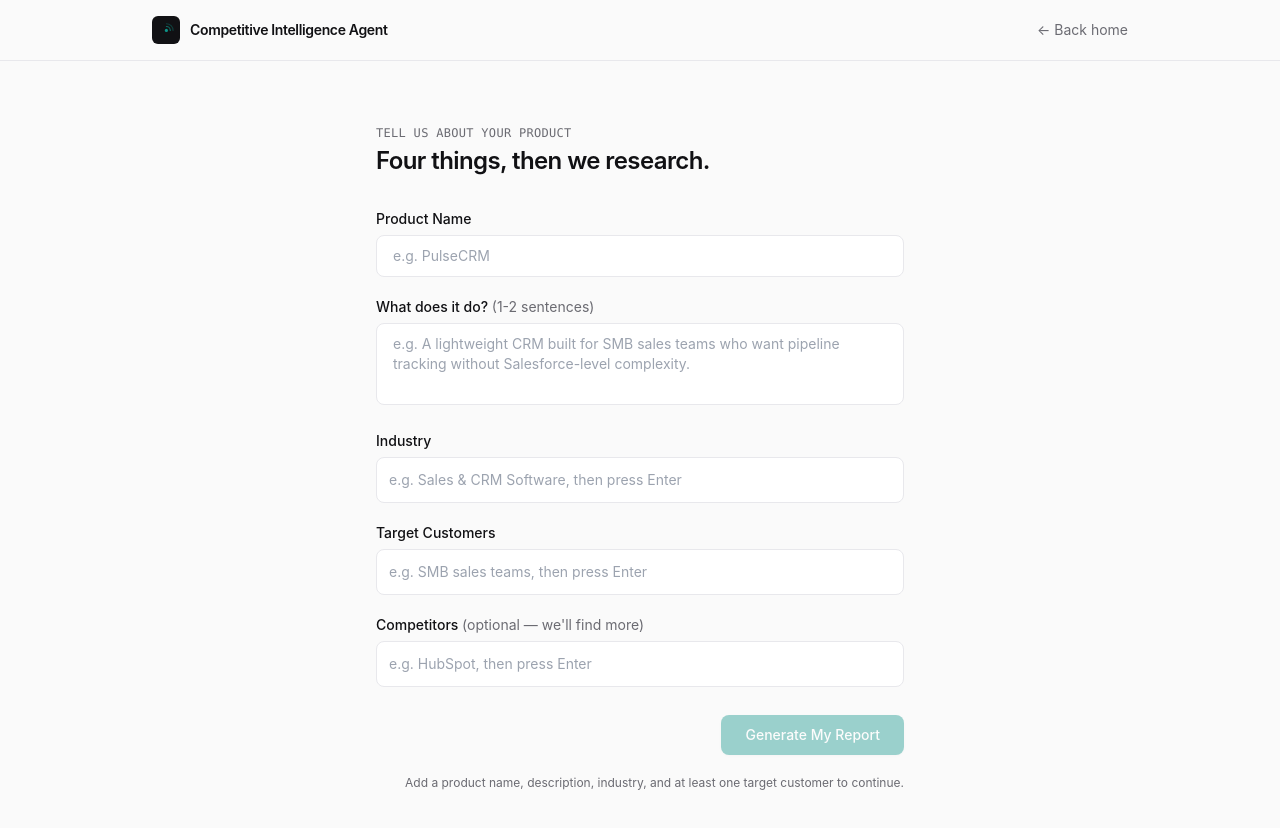
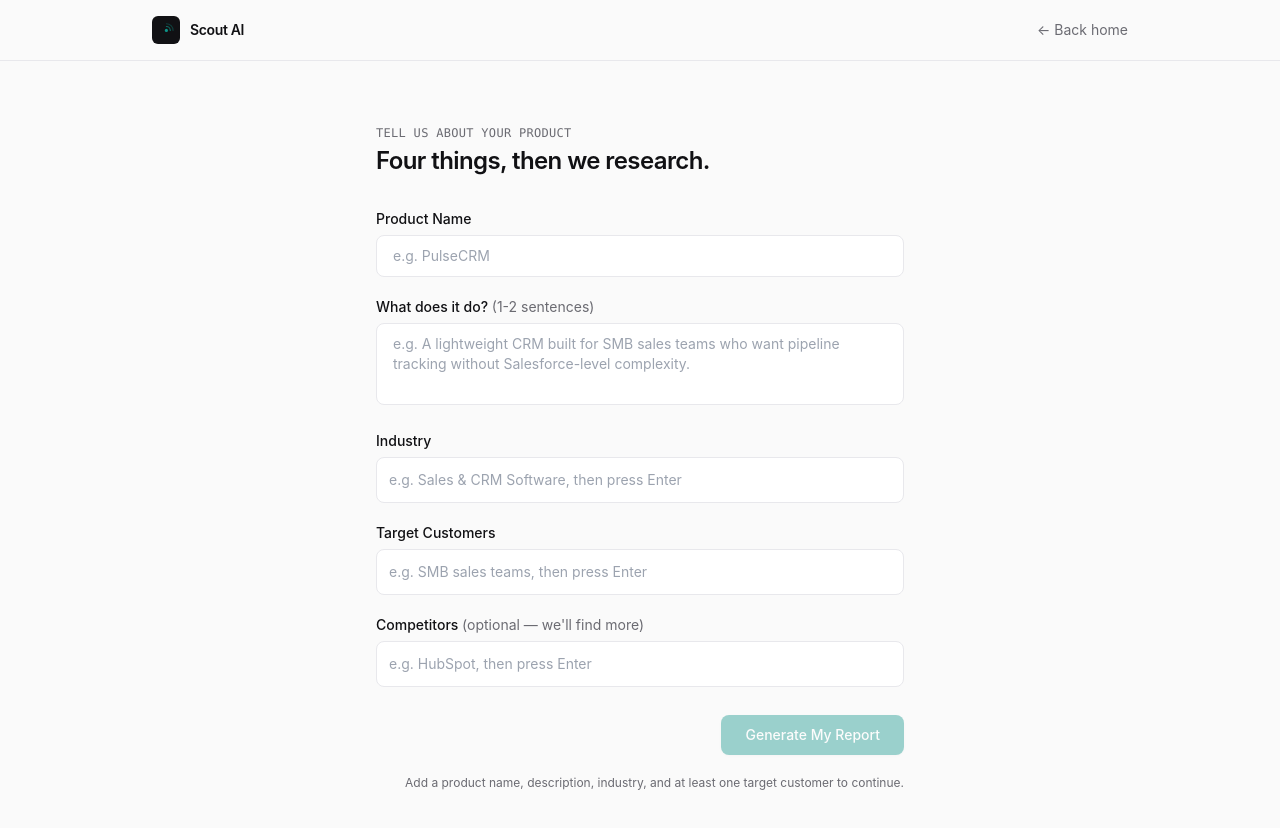
Before and after one commit to ReshmikaD/competitive-intelligence-agent, a Next.js app: page /create in a window 1280 px wide. Shown: the top 828 px of the page. Built offline with nearby package versions, Linux system fonts and the light colour scheme.

Commit message:
Rename product to Scout AI on /create

```diff
--- a/app/create/page.tsx
+++ b/app/create/page.tsx
@@ -122,7 +122,7 @@ function CreatePageInner() {
           <Link href="/" className="flex items-center gap-2.5">
             <Logo />
             <span className="text-sm font-semibold tracking-tight text-ink">
-              Competitive Intelligence Agent
+              Scout AI
             </span>
           </Link>
           <Link href="/" className="text-sm text-mist transition hover:text-ink">
```
